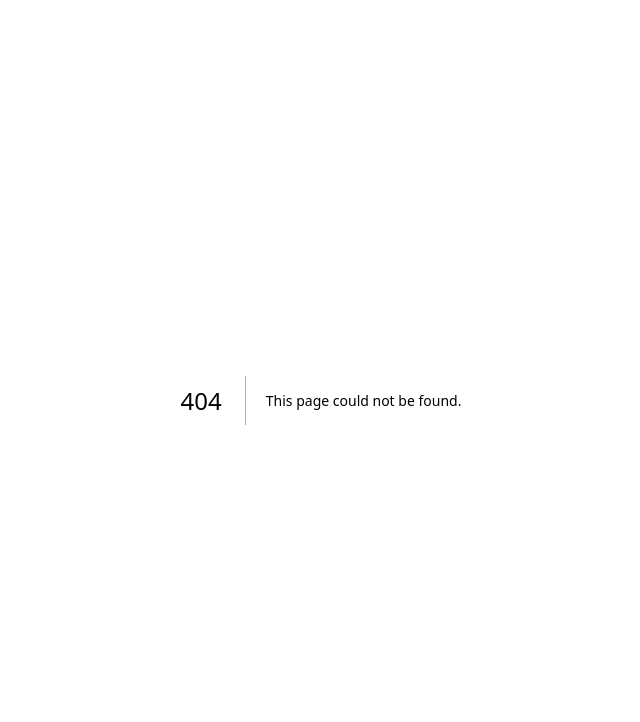
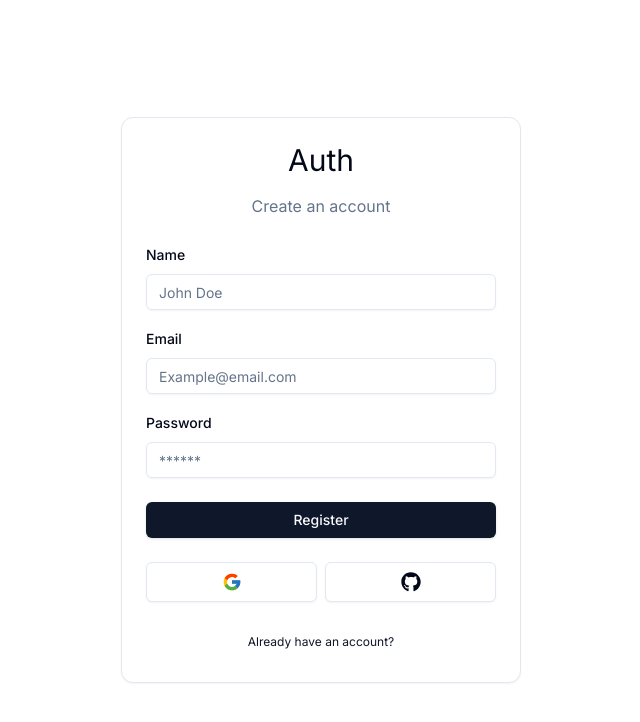
Before and after one commit to NatGlass/Next-Auth, a Next.js app: page /auth/register in a window 1280 px wide. Before the commit this address had no page. Shown: the top 722 px of the page, without its empty margins (319-959 px from the left). Built offline with nearby package versions, Linux system fonts and the light colour scheme.

Commit message:
Add RegisterPage component

```diff
--- /dev/null
+++ b/src/app/auth/register/page.tsx
@@ -0,0 +1,7 @@
+import RegisterForm from '@/components/auth/register-form';
+
+function RegisterPage() {
+  return <RegisterForm />;
+}
+
+export default RegisterPage;
```
